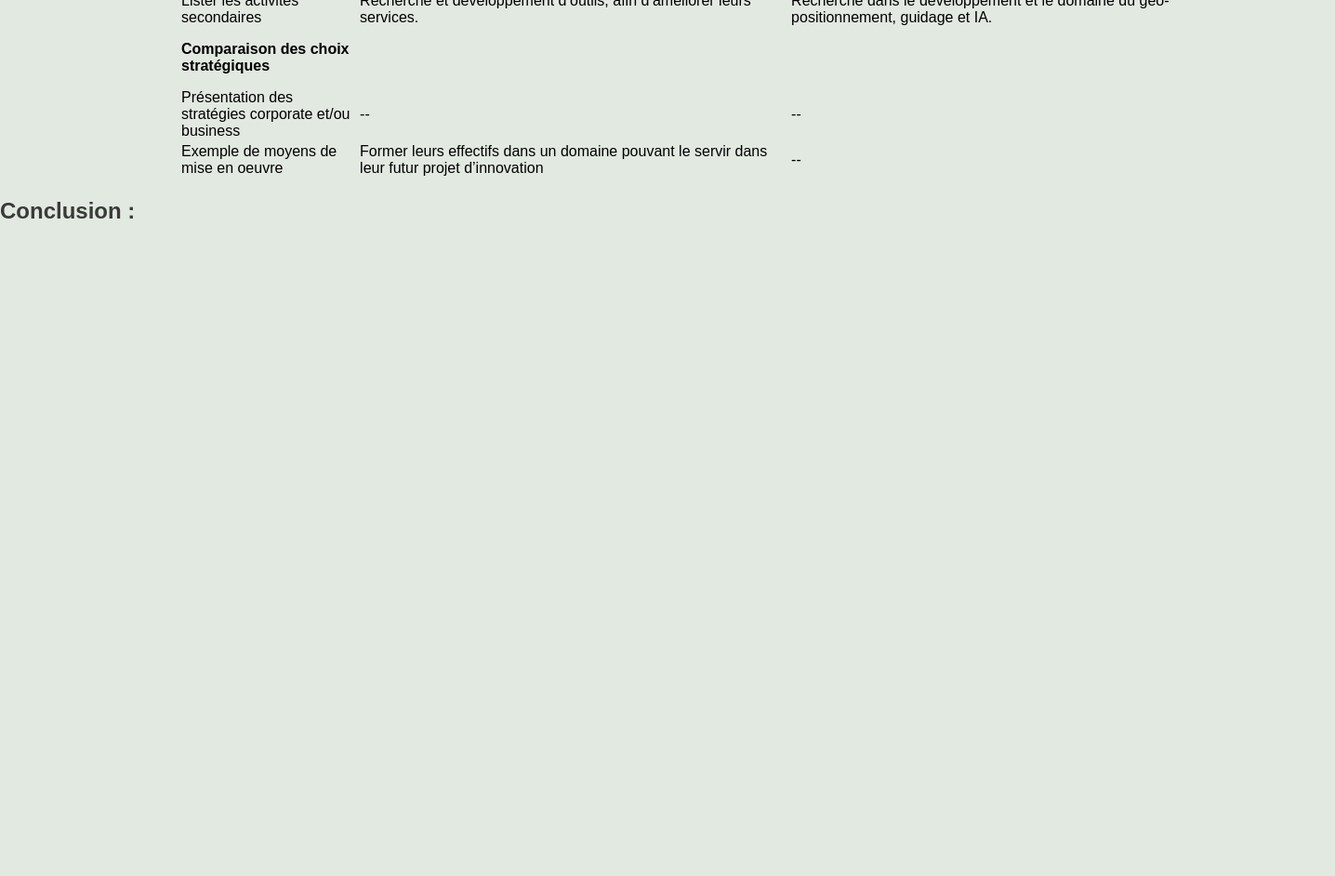
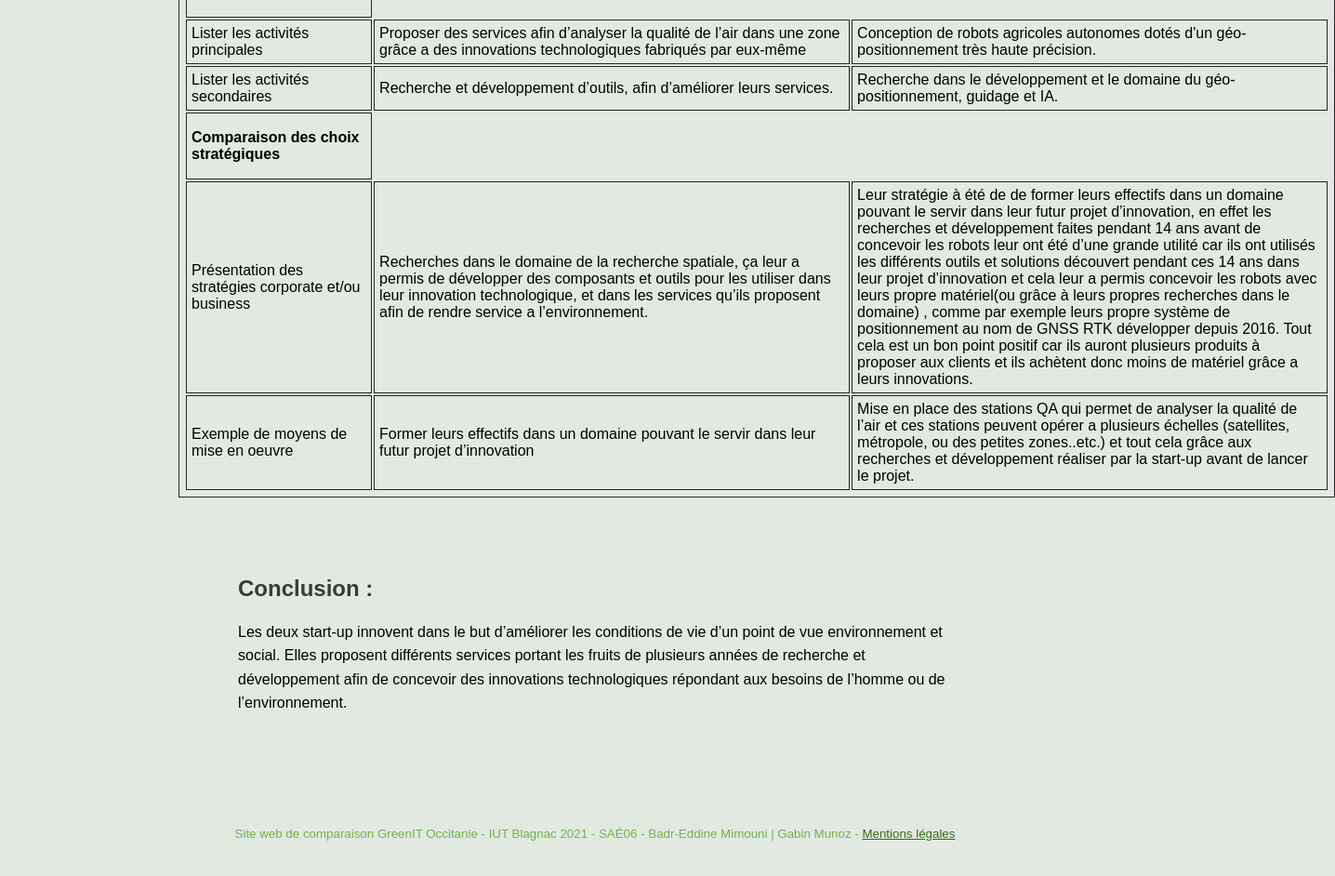
Before and after one commit to Munozmu/comparison-greenit-website, a plain HTML site: page comparisons.html in a window 1280 px wide. Shown: the part 1240-2182 px from the top of the page at 93% size, 1436 px wide, since content can reach past the window. Before the commit the page ends 1701 px from the top, so only its background shows below. Drawn offline with Linux system fonts and the light colour scheme.

Commit message:
fix and border improvement

```diff
--- a/comparisons.html
+++ b/comparisons.html
@@ -52,7 +52,7 @@
     <table class="center" style="margin-top: 5%">
       <tr>
         <th><h2>Caractéristiques</h2></th>
-        <th><img src="./img/adagos.png" alt="" /></th>
+        <th><img src="./img/waltr.png" alt="" width="500"/></th>
         <th><img src="./img/Agreenculture.png" alt="" /></th>
       </tr>
       <tr>
@@ -121,18 +121,30 @@
       </tr>
       <tr>
         <td>Présentation des stratégies corporate et/ou business</td>
-        <td>--</td>
-        <td>--</td>
+        <td>Recherches dans le domaine de la recherche spatiale, ça leur a permis de développer des
+          composants et outils pour les utiliser dans leur innovation technologique, et dans les services qu’ils proposent afin de rendre service a l’environnement.</td>
+        <td>Leur stratégie à été de de former leurs effectifs dans un domaine pouvant le servir dans leur futur projet d’innovation, en effet les recherches et développement faites pendant 14 ans avant de concevoir les robots leur ont été d’une grande utilité car ils ont utilisés les différents outils et solutions découvert pendant ces 14 ans dans leur projet d’innovation et cela leur a permis concevoir les robots avec leurs propre matériel(ou grâce à leurs propres recherches dans le domaine) , comme par exemple leurs propre système de positionnement au nom de GNSS RTK développer depuis 2016. Tout cela est un bon point positif car ils auront plusieurs produits à proposer aux clients et ils achètent donc moins de matériel grâce a leurs innovations.
+        </td>
       </tr>
       <tr>
         <td>Exemple de moyens de mise en oeuvre</td>
         <td>Former leurs effectifs dans un domaine pouvant le servir dans leur futur projet d’innovation</td>
-        <td>--</td>
+        <td>Mise en place des stations QA qui permet de analyser la qualité de l’air et ces stations peuvent opérer a plusieurs échelles
+          (satellites, métropole, ou des petites zones..etc.) et tout cela grâce aux recherches et développement réaliser par la start-up avant de lancer le projet.</td>
       </tr>
     </table>
 
-    <h2>Conclusion :</h2>
+    <div class="container">
+       <h2>Conclusion :</h2>
+       <p class="enterprise-content-description">
+         Les deux start-up innovent dans le but d’améliorer les conditions de vie d’un point de vue environnement et social. Elles proposent différents services portant les
+         fruits de plusieurs années de recherche et développement afin de concevoir des innovations technologiques répondant aux besoins de l’homme ou de l’environnement. </p>
+    </div>
+
+
     <p></p>
-    <footer style="height: 200px"></footer>
+    <footer style="text-align: center; min-height: 30px; align-items: center; color: #6fb250; height: 200px">
+      <small>Site web de comparaison GreenIT Occitanie - IUT Blagnac 2021 - SAÉ06 - Badr-Eddine Mimouni | Gabin Munoz - <a href="">Mentions légales</a></small>
+  </footer>
   </body>
 </html>
--- a/style/comparison.css
+++ b/style/comparison.css
@@ -12,3 +12,8 @@ td{
     font-weight: 600;
     height: 60px;
 }
+
+table, th, td {
+  border: 1px solid rgb(36, 36, 36);
+  padding: 5px;
+}
```
Also changed, not shown: agreenculture.html (+8 -3 lines).
